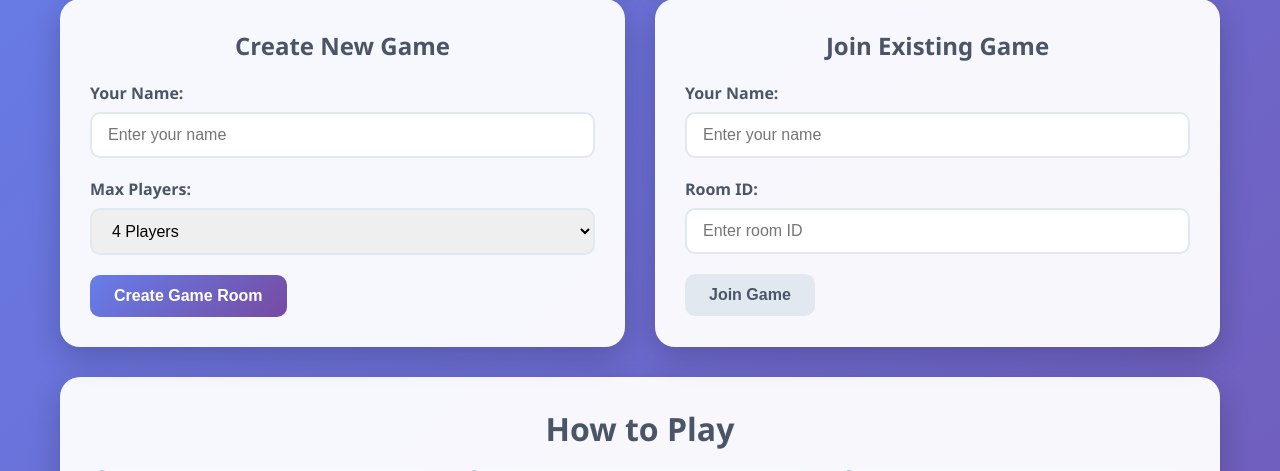
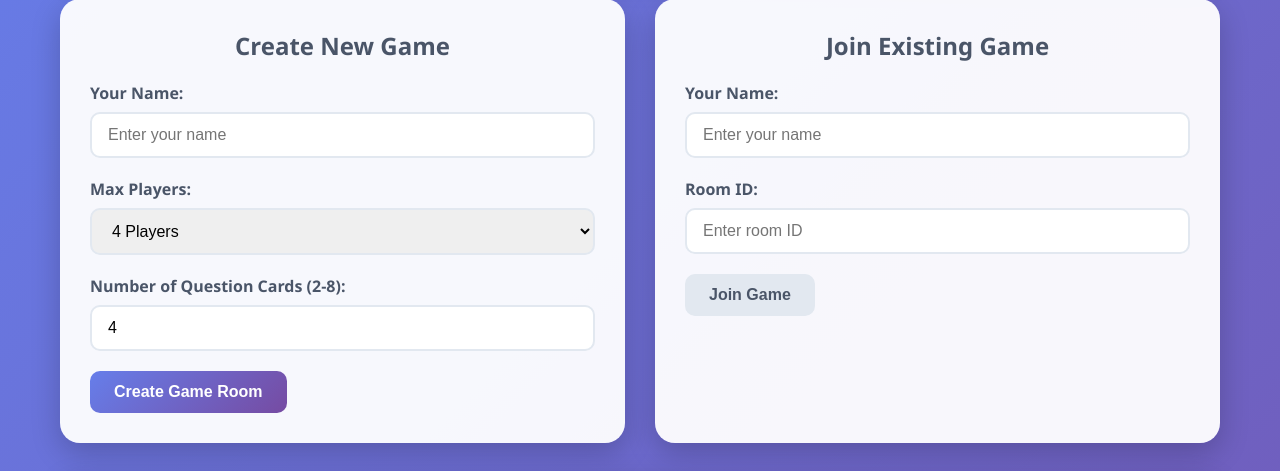
Before and after one commit to pthnhan/break-the-code, a Flask app: page / in a window 1280 px wide. Shown: the part 247-718 px from the top of the page. Run offline with Flask 3, Linux system fonts and the light colour scheme; some libraries are stand-ins or nearby versions.

Commit message:
[update] users can setting the number of availabe cards, remove reduntdant questions

```diff
--- a/app.py
+++ b/app.py
@@ -4,22 +4,22 @@ import random
 import uuid
 import json
 import time
-import os
 
 app = Flask(__name__)
-app.config['SECRET_KEY'] = os.environ.get('SECRET_KEY', 'break_the_code_secret_key_2024')
+app.config['SECRET_KEY'] = 'break_the_code_secret_key_2024'
 socketio = SocketIO(app, cors_allowed_origins="*", async_mode='gevent')
 
 class BreakTheCodeGame:
     def __init__(self):
         self.rooms = {}
 
-    def create_game_room(self, room_id, max_players=4):
+    def create_game_room(self, room_id, max_players=4, num_question_cards=4):
         """Create a new game room"""
         self.rooms[room_id] = {
             'players': {},
             'game_state': 'waiting',  # waiting, playing, finished
             'max_players': max_players,
+            'num_question_cards': num_question_cards, # Store the number of question cards
             'current_turn': None,
             'tiles': self.create_tiles(),
             'question_cards': self.create_question_cards(),
@@ -63,8 +63,6 @@ class BreakTheCodeGame:
             "What is the **sum of your tiles**?",
             "Where are your **#5** tiles?",
             "Which **neighboring tiles have the same color**?",
-            "How many **white tiles** do you have?",
-            "How many **black tiles** do you have?",
             "How many **even** tiles you have?",
             "Where are your **#0** tiles?",
             "What is the **difference between your highest and lowest numbers**?"
@@ -111,10 +109,11 @@ class BreakTheCodeGame:
             center_tiles.sort(key=lambda x: (x['number'], x['color'] == 'white'))
             room['center_tiles'] = center_tiles
 
-        # Draw 4 question cards for the center
+        # Draw question cards for the center based on host's selection
         question_cards = room['question_cards'].copy()
         random.shuffle(question_cards)
-        room['available_questions'] = question_cards[:4]
+        num_to_draw = room.get('num_question_cards', 4)  # Use stored value or default to 4
+        room['available_questions'] = question_cards[:num_to_draw]
         room['used_question_cards'] = []  # Track used cards
 
         return True
@@ -196,8 +195,9 @@ def handle_create_room(data):
     room_id = str(uuid.uuid4())[:8]
     player_name = data.get('player_name', 'Anonymous')
     max_players = data.get('max_players', 4)
+    num_question_cards = data.get('num_question_cards', 4)  # Get from client
 
-    game_manager.create_game_room(room_id, max_players)
+    game_manager.create_game_room(room_id, max_players, num_question_cards) # Pass to game creation
 
     player_id = str(uuid.uuid4())
     success, message = game_manager.join_room(room_id, player_id, player_name)
@@ -549,10 +549,6 @@ def calculate_answer(question, tiles, chosen_number=None):
     # Handle simple counting questions
     if "How many **odd** tiles you have" in question:
         return len([t for t in tiles if t['number'] % 2 == 1])
-    elif "How many **white tiles**" in question:
-        return len([t for t in tiles if t['color'] == 'white'])
-    elif "How many **black tiles**" in question:
-        return len([t for t in tiles if t['color'] == 'black'])
     elif "How many **even** tiles you have" in question:
         return len([t for t in tiles if t['number'] % 2 == 0])
     elif "How many of **your tiles have the same number**" in question:
@@ -973,5 +969,4 @@ def handle_get_room_state(data):
         return
 
 if __name__ == '__main__':
-    port = int(os.environ.get('PORT', 5000))
-    socketio.run(app, host='0.0.0.0', port=port, debug=False)
+    socketio.run(app, host='0.0.0.0', port=5000, debug=True)
--- a/templates/index.html
+++ b/templates/index.html
@@ -30,6 +30,10 @@
                             <option value="3">3 Players</option>
                             <option value="4" selected>4 Players</option>
                         </select>
+                    </div>
+                    <div class="form-group">
+                        <label for="numQuestionCards">Number of Question Cards (2-8):</label>
+                        <input type="number" id="numQuestionCards" name="numQuestionCards" min="2" max="8" value="4" required>
                     </div>
                     <button type="submit" class="btn btn-primary">Create Game Room</button>
                 </form>
@@ -128,10 +132,12 @@
             e.preventDefault();
             const playerName = document.getElementById('playerName').value;
             const maxPlayers = parseInt(document.getElementById('maxPlayers').value);
+            const numQuestionCards = parseInt(document.getElementById('numQuestionCards').value);
 
             socket.emit('create_room', {
                 player_name: playerName,
-                max_players: maxPlayers
+                max_players: maxPlayers,
+                num_question_cards: numQuestionCards
             });
         });
 
```
Also changed, not shown: nixpacks.toml (added, +11 -0 lines), railway.json (added, +13 -0 lines).
